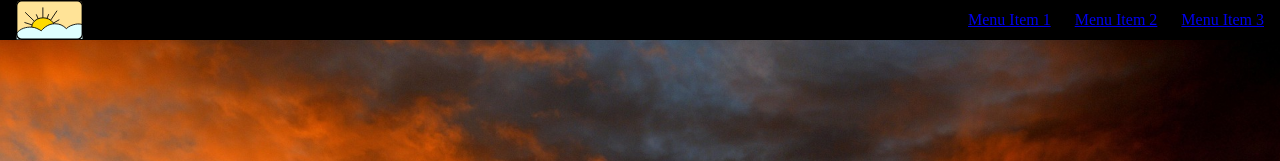
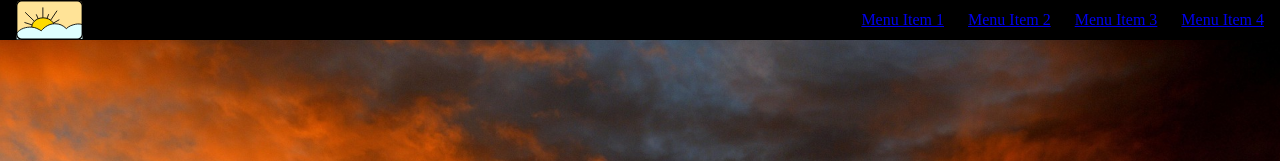
Before and after one commit to johi94/weather-app, an Angular app: page / in a window 1280 px wide. Shown: the top 161 px of the page. Built offline with nearby package versions, Linux system fonts and the light colour scheme.

Commit message:
feat: add fourth navigation item to header

```diff
--- a/src/app/components/header/header.html
+++ b/src/app/components/header/header.html
@@ -6,6 +6,7 @@
         <li><a href="#">Menu Item 1</a></li>
         <li><a href="#">Menu Item 2</a></li>
         <li><a href="#">Menu Item 3</a></li>
+        <li><a href="#">Menu Item 4</a></li>
       </ul>
     </nav>
   </div>
```
